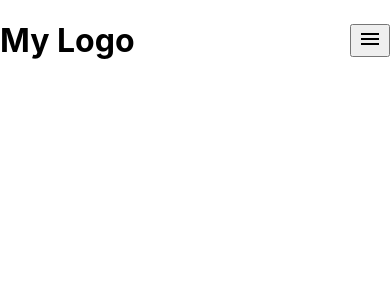
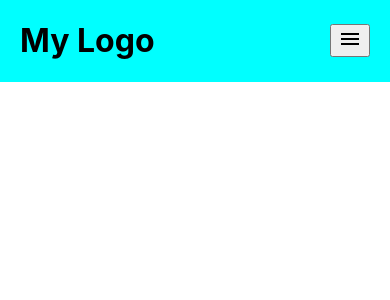
Before and after one commit to helio3197/book-a-lawyer-app-frontend, a React (Create React App) app: page / in a window 390 px wide. Shown: the top 300 px of the page. Built offline with nearby package versions, Linux system fonts and the light colour scheme.

Commit message:
mobile navigation chnages

```diff
--- a/src/Components/Sidebar.css
+++ b/src/Components/Sidebar.css
@@ -1,6 +1,12 @@
 .links {
     display: flex;
     flex-direction: column;
+    padding: 10px;
+}
+
+.link-item  {
+    margin-top: 10px;
+    padding: 10px;
 }
 
 .top-head {
@@ -14,6 +20,14 @@
     height: 120px;
   }
 
-  .abcd {
-    display: none;
-  }
+.menudisplay {
+padding-right: 20px;
+}
+
+.logo {
+    padding-left: 20px;
+}
+
+.mobile-head {
+    background-color:cyan;
+}
--- a/src/Components/Sidebar.js
+++ b/src/Components/Sidebar.js
@@ -9,7 +9,6 @@ import PropTypes from 'prop-types';
 const Sidebar = ({ children }) => {
   const [show, setShow] = useState(false);
   const [showResults, setShowResults] = useState(true);
-  //   const onClick = () => setShowResults(!showResults);
 
   const onClick = () => {
     setShowResults(!showResults);
@@ -17,13 +16,12 @@ const Sidebar = ({ children }) => {
   };
   return (
     <>
-
       <main>
-        <header className="d-flex">
+        <header className="mobile-head">
           <div className="top-head">
-            <h1>My Logo</h1>
+            <h1 className="logo">My Logo</h1>
             <div className="menu-icons">
-              <div>
+              <div className="menudisplay">
                 <button type="button" onClick={onClick}>{ showResults ? <MenuIcon /> : <CancelIcon />}</button>
               </div>
             </div>
@@ -43,10 +41,6 @@ const Sidebar = ({ children }) => {
   );
 };
 
-// const Results = () => (
-//   <MenuIcon />
-// );
-
 Sidebar.propTypes = {
   children: PropTypes.node.isRequired,
 };
```
